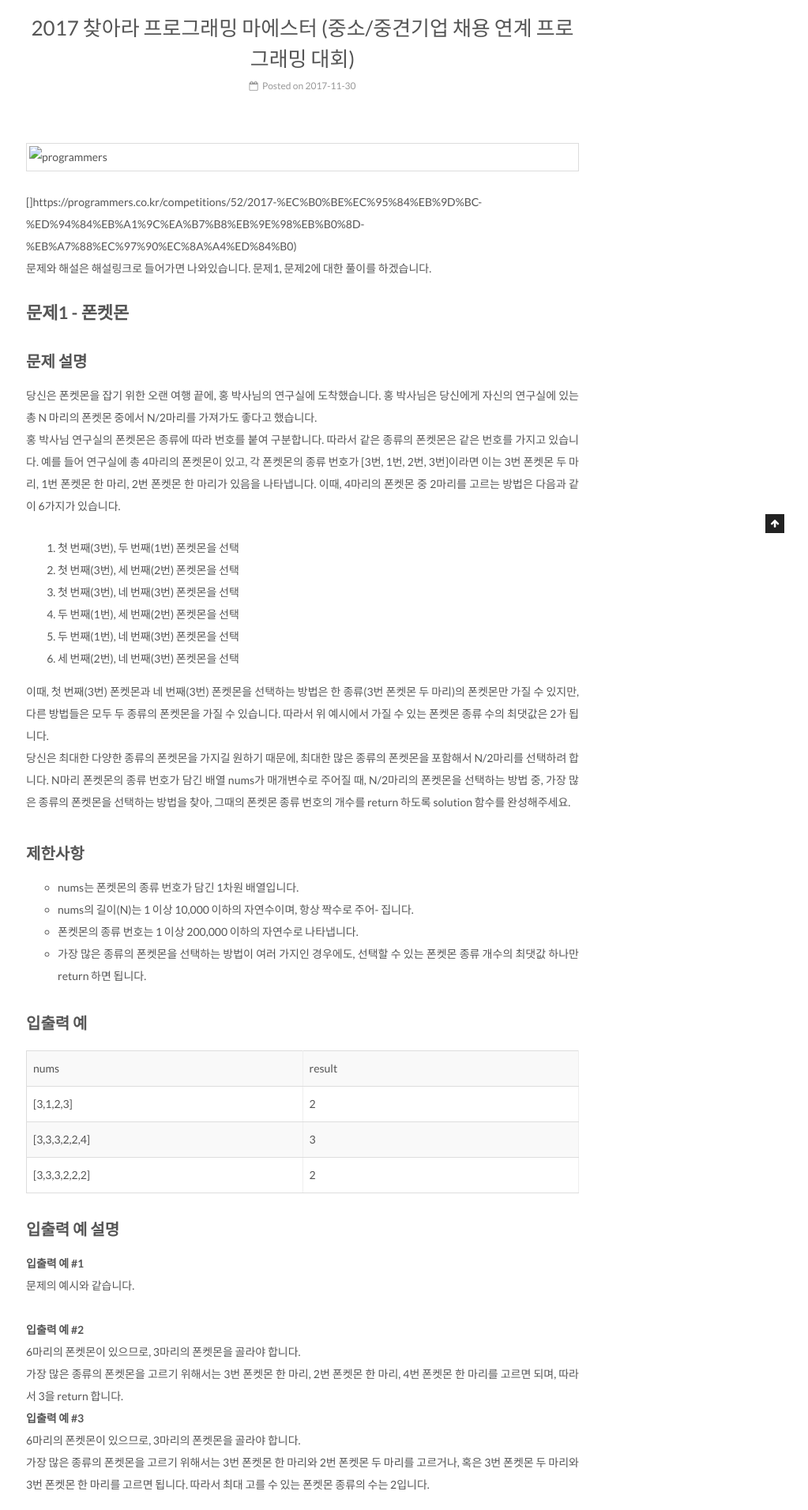
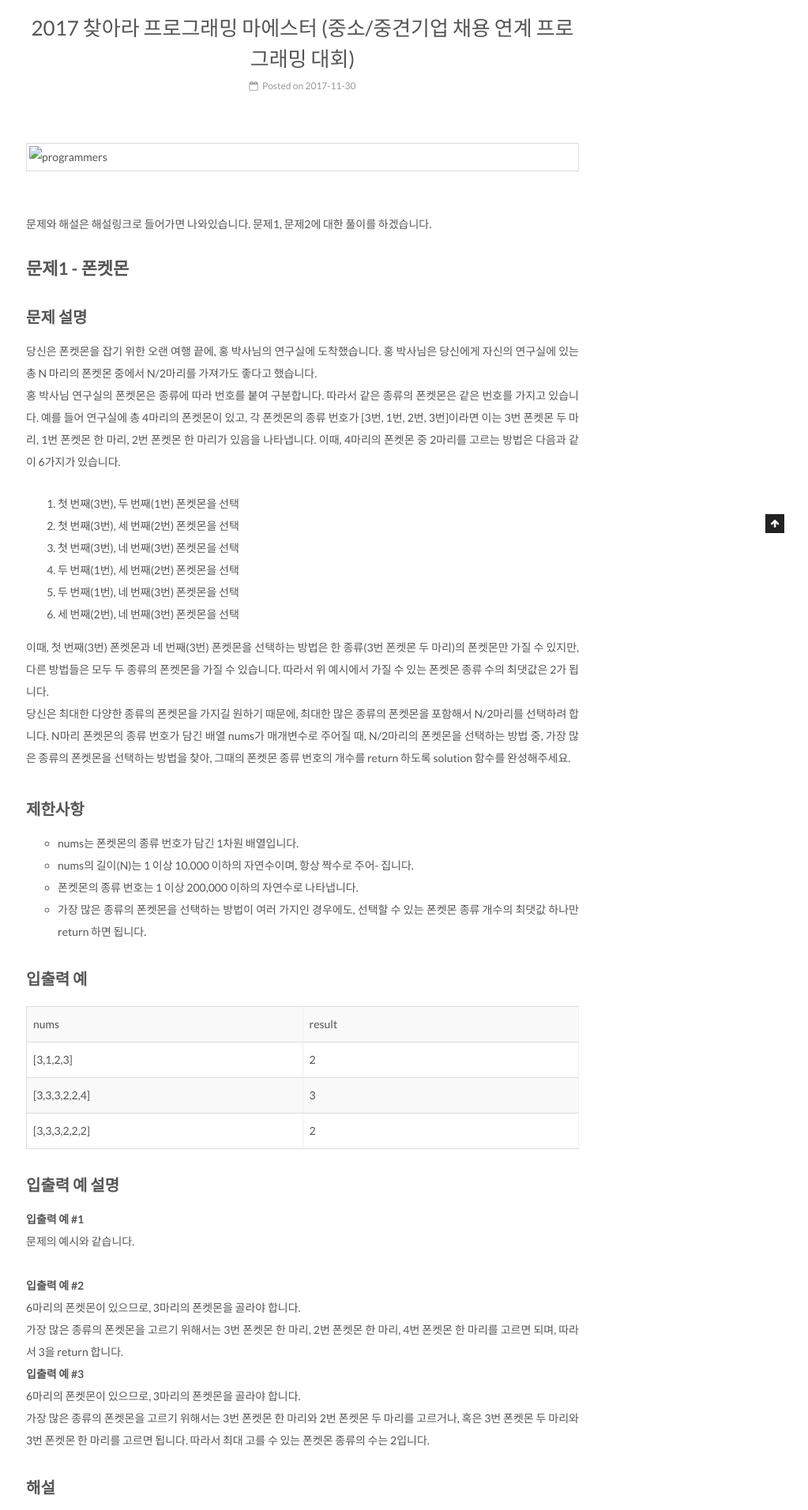
Before and after one commit to groovypark/groovypark.github.io, a Jekyll site: the page built from _posts/2017-11-30-2017-찾아라-프로그래밍-마에스터.md, in a window 1280 px wide. Shown: the part 325-2237 px from the top of the page at 79% size, without its empty margins (257-1280 px from the left). Built offline with Jekyll 4.4.1, drawn with Linux system fonts in a browser that asks for light colours; some of the changed text lies outside the part shown; grey boxes are pictures that could not be loaded.

Commit message:
Update programmers file

```diff
--- a/_posts/2017-11-30-2017-찾아라-프로그래밍-마에스터.md
+++ b/_posts/2017-11-30-2017-찾아라-프로그래밍-마에스터.md
@@ -7,7 +7,7 @@ tags: algorithm
 
 ![programmers](../assets/images/programmers.png)
 
-[]https://programmers.co.kr/competitions/52/2017-%EC%B0%BE%EC%95%84%EB%9D%BC-%ED%94%84%EB%A1%9C%EA%B7%B8%EB%9E%98%EB%B0%8D-%EB%A7%88%EC%97%90%EC%8A%A4%ED%84%B0)<br/>
+[](https://programmers.co.kr/competitions/52/2017-%EC%B0%BE%EC%95%84%EB%9D%BC-%ED%94%84%EB%A1%9C%EA%B7%B8%EB%9E%98%EB%B0%8D-%EB%A7%88%EC%97%90%EC%8A%A4%ED%84%B0)<br/>
 문제와 해설은 해설링크로 들어가면 나와있습니다. 문제1, 문제2에 대한 풀이를 하겠습니다.
 
 # 문제1 - 폰켓몬
@@ -49,7 +49,7 @@ tags: algorithm
 **입출력 예 #2**
 : 6마리의 폰켓몬이 있으므로, 3마리의 폰켓몬을 골라야 합니다.<br/>
 가장 많은 종류의 폰켓몬을 고르기 위해서는 3번 폰켓몬 한 마리, 2번 폰켓몬 한 마리, 4번 폰켓몬 한 마리를 고르면 되며, 따라서 3을 return 합니다.
-
+<br/>
 **입출력 예 #3**
 : 6마리의 폰켓몬이 있으므로, 3마리의 폰켓몬을 골라야 합니다.<br/>
 가장 많은 종류의 폰켓몬을 고르기 위해서는 3번 폰켓몬 한 마리와 2번 폰켓몬 두 마리를 고르거나, 혹은 3번 폰켓몬 두 마리와 3번 폰켓몬 한 마리를 고르면 됩니다. 따라서 최대 고를 수 있는 폰켓몬 종류의 수는 2입니다.
@@ -123,5 +123,5 @@ ROR 게임은 두 팀으로 나누어서 진행하며, 상대 팀 진영을 먼
 <script src="https://gist.github.com/groovypark/cac4a26a5bd583259cccdb60c4179778.js"></script>
 
 첫번째 케이스는 객체지향적으로 Direction과 Status class를 만들어 더 직관적으로 볼 수 있게 만들었다. x,y좌표로 4가지 방향을 설정하였고 nm으로 map의 크기를 설정하였다. 현재위치는 큐에서 꺼낸다. 만약 현재 위치가 0이거나(길이 아닌 경우) 방문했으면 다음길로 넘어가고, 마지막 좌표인 경우에는 count를 리턴해준다. count는 현재좌표의 지나간 칸의 개수이다. Directions는  상,하,좌,우 4가지 좌표를 가지고 있다. 새로운 좌표를 가게 되면, 4가지 방향을 모두 따지고 새로운 좌표가 맵의 좌표에 포함이 되면 큐에 새로운 좌표를 넣어준다. 그렇게 새로운 좌표들이 들어갈때마다 count를 1씩 더해주면서 최종적으로 지나간 칸의 개수의 최솟값을 리턴하게 된다.<br/>
-두번째 케이스는 x,y좌표를 배열로 설정한 뒤 똑같이 큐를 이용하였다.</br>
+두번째 케이스는 x,y좌표를 배열로 설정한 뒤 똑같이 큐를 이용하였다.<br/>
 두번째 케이스로 먼저 풀고 객체지향적으로 첫번째 케이스로 바꿔보았다.
```
